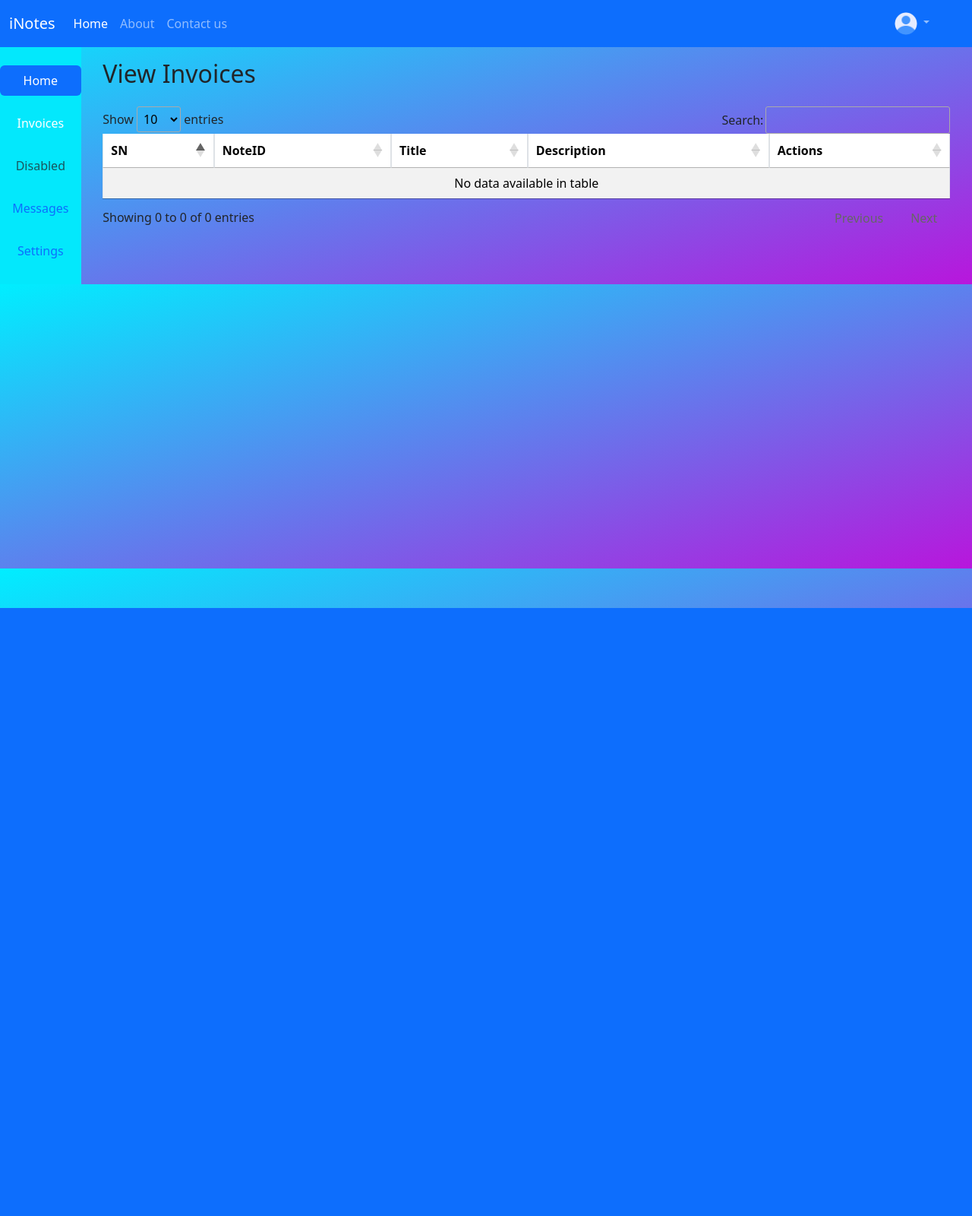
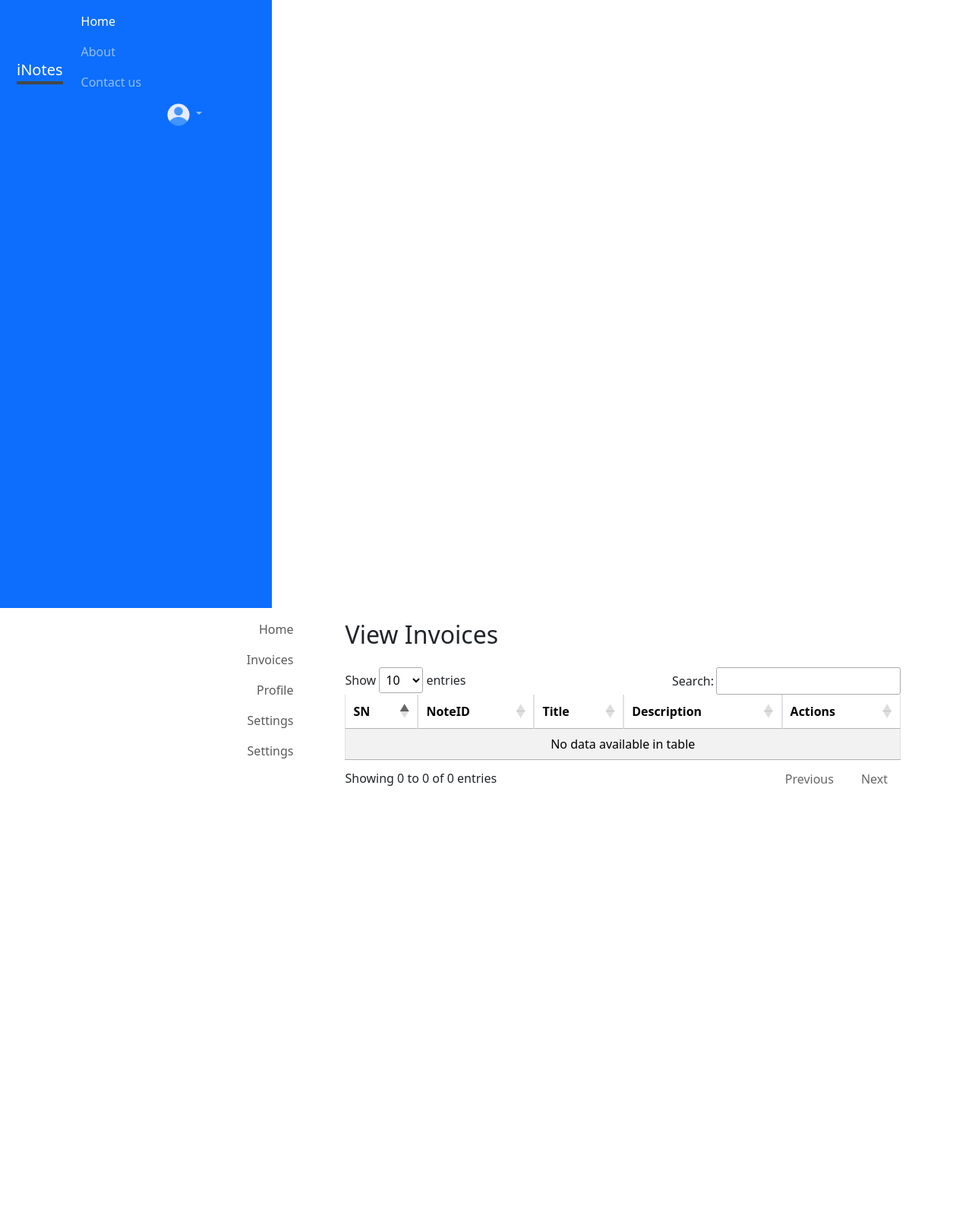
Before and after one commit to rabinkhadkaa/ilife, a PHP site: page /Buyer/invoices.php in a window 1280 px wide. Shown: the whole page at 76% size. Before the commit the page ends 800 px from the top, so only its background shows below. Run offline with PHP 8.4, Linux system fonts and the light colour scheme; the visitor is signed in with stand-in values (Sample User, id 1); data that the repository does not hold is empty; some libraries are stand-ins or nearby versions.

Commit message:
adding vertical nav

```diff
--- a/Buyer/invoices.php
+++ b/Buyer/invoices.php
@@ -19,9 +19,9 @@ if(!isset($_SESSION['loggedin'])|| $_SESSION['loggedin'] != true){
     <link href="https://cdn.jsdelivr.net/npm/bootstrap@5.3.2/dist/css/bootstrap.min.css" rel="stylesheet" integrity="sha384-T3c6CoIi6uLrA9TneNEoa7RxnatzjcDSCmG1MXxSR1GAsXEV/Dwwykc2MPK8M2HN" crossorigin="anonymous">
 
     <link rel="stylesheet" href="//cdn.datatables.net/1.13.7/css/jquery.dataTables.min.css">
-
+    <link rel="stylesheet" href="/custom.css">
   </head>
-  <body style="background-image: linear-gradient(to bottom right, rgb(0, 238, 255), rgb(184, 22, 220)  );">
+  <body>
     <!-- Modal -->
     <div class="modal fade" id="editModal" tabindex="-1" aria-labelledby="editModalLabel" aria-hidden="true">
       <div class="modal-dialog">
@@ -57,14 +57,14 @@ if(!isset($_SESSION['loggedin'])|| $_SESSION['loggedin'] != true){
       require '../_vnav.php';
     ?>
 
-<div class ="container-fluid px-0 h-100">
-  <div class ="row w-100 mx-0">
-    <div class = "col-1 px-0">
+<div class ="container d-flex flex-column flex-md-row">
+
+    <nav class = "navbar navbar-expand-md navbar-light d-flex flex-md-column">
       <?php
         echo $vnav;
       ?>
-    </div>
-    <div class = "col-11" >
+    </nav>
+    <main class = "ps-0 ps-md-5 flex-grow-1" >
       <div class = "container my-3">
         <h2>View Invoices</h2>
       </div>
@@ -107,9 +107,7 @@ if(!isset($_SESSION['loggedin'])|| $_SESSION['loggedin'] != true){
           </tbody>
         </table>
       </div>
-    </div>
-  </div>
-</div>
+    </main>
 </body>
 </html>
     <script src="https://code.jquery.com/jquery-3.7.1.js" integrity="sha256-eKhayi8LEQwp4NKxN+CfCh+3qOVUtJn3QNZ0TciWLP4=" crossorigin="anonymous"></script>
--- a/Supplier/invoices.php
+++ b/Supplier/invoices.php
@@ -120,7 +120,7 @@ if(!isset($_SESSION['loggedin'])|| $_SESSION['loggedin'] != true){
     ?>
     <div class = "container my-3">
       <h2>Add a note</h2>
-      <form action = "loggedin.php" method = "post" enctype="multipart/form-data">
+      <form action = "invoices.php" method = "post" enctype="multipart/form-data">
           <div class="mb-3">
             <label for="noteid" class="form-label">Note ID <span style="color: red;">*</span></label>
             <input type="text" name = "noteid" class="form-control" id="noteid" aria-describedby="emailHelp">
--- a/_vnav.php
+++ b/_vnav.php
@@ -1,24 +1,32 @@
 <?php
-/*
-if(isset($_SESSION['loggedin'])|| $_SESSION['loggedin'] == true){
-    if($_SESSION['role'] == "Admin"){
-        define('ROUTE', './Admin/');
-    }elseif($_SESSION['role'] == "Buyer"){
-        define('ROUTE', '../Buyer/');
-    } else {
-        define('ROUTE', './Supplier/');
-    }
-    $invoicehome = include(ROUTE."invoices.php"); */
-
-$vnav = ' <div class="d-flex align-items-start h-100 px-0" >
-  <div class="nav flex-column nav-pills py-3 h-100" id="v-pills-tab" role="tablist" aria-orientation="vertical" style="background-color: #03e8fc; width: 128px">
-    <button class="nav-link active my-2 text-white" id="v-pills-home-tab" data-bs-toggle="pill" data-bs-target="#v-pills-home" type="button" role="tab" aria-controls="v-pills-home" aria-selected="true">Home</button>
-    <button class="nav-link my-2  text-white" id="v-pills-profile-tab" data-bs-toggle="pill" data-bs-target="#v-pills-profile" type="button" role="tab" aria-controls="v-pills-profile" aria-selected="false">Invoices</button>
-    <button class="nav-link my-2" id="v-pills-disabled-tab" data-bs-toggle="pill" data-bs-target="#v-pills-disabled" type="button" role="tab" aria-controls="v-pills-disabled" aria-selected="false" disabled>Disabled</button>
-    <button class="nav-link my-2" id="v-pills-messages-tab" data-bs-toggle="pill" data-bs-target="#v-pills-messages" type="button" role="tab" aria-controls="v-pills-messages" aria-selected="false">Messages</button>
-    <button class="nav-link my-2" id="v-pills-settings-tab" data-bs-toggle="pill" data-bs-target="#v-pills-settings" type="button" role="tab" aria-controls="v-pills-settings" aria-selected="false">Settings</button>
-  </div>
-
+$vnav = '
+<button class ="navbar-toggler"
+        type ="button"
+        data-bs-toggle="collapse"
+        data-bs-target="#navbarSupportedContent"
+        aria-controls="navbarSupportedContent"
+        aria-expanded="false"
+        aria-label ="Toggle Navigation"
+><span class="navbar-toggler-icon"></span>
+</button>
+<div class="collapse navbar-collapse w-100" id ="navbarSupportedContent">
+    <ul class="navbar-nav w-100 d-flex flex-md-column text-center text-md-end">
+      <li>
+        <a href="#" class="nav-link" aria-current="page">Home</a>
+      </li>
+      <li>
+        <a href="#" class="nav-link">Invoices</a>
+      </li>
+      <li>
+        <a href="#" class="nav-link">Profile</a>
+      </li>
+      <li>
+        <a href="#" class="nav-link">Settings</a>
+      </li>
+      <li>
+        <a href="#" class="nav-link">Settings</a>
+      </li>
+    </ul>
 </div>';
 
 ?>
--- /dev/null
+++ b/custom.css
@@ -0,0 +1,21 @@
+@media (min-width: 992px) {
+    .navbar, .navbar-collapse {
+      flex-direction: column;
+    }
+    .navbar-expand-lg .navbar-nav {
+      flex-direction: column;
+    }
+    .navbar {
+      width: 28%;
+      height: 100vh;
+      align-items: flex-start;
+    }
+    .navbar-brand {
+      margin-left: 0.5em;
+      padding-bottom: 0;
+      border-bottom: 4px solid #464646;
+    }
+    form input {
+      margin-bottom: 0.7em;
+    }
+  }
```
Also changed, not shown: icons/Create_invoice.png (added), icons/View_invoice.png (added), icons/facebook.png (added), icons/home.ico (added), icons/home.png (added).
